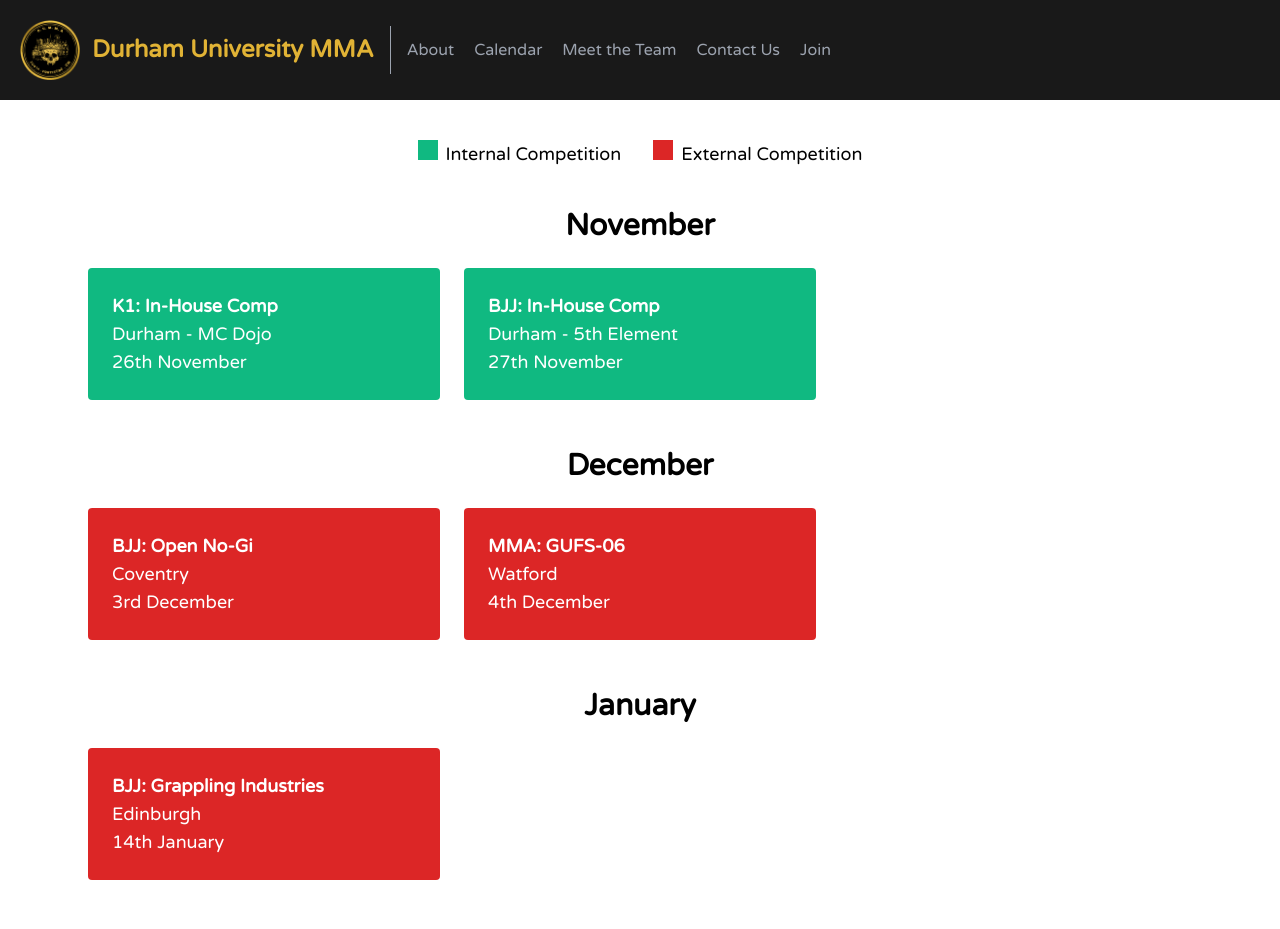
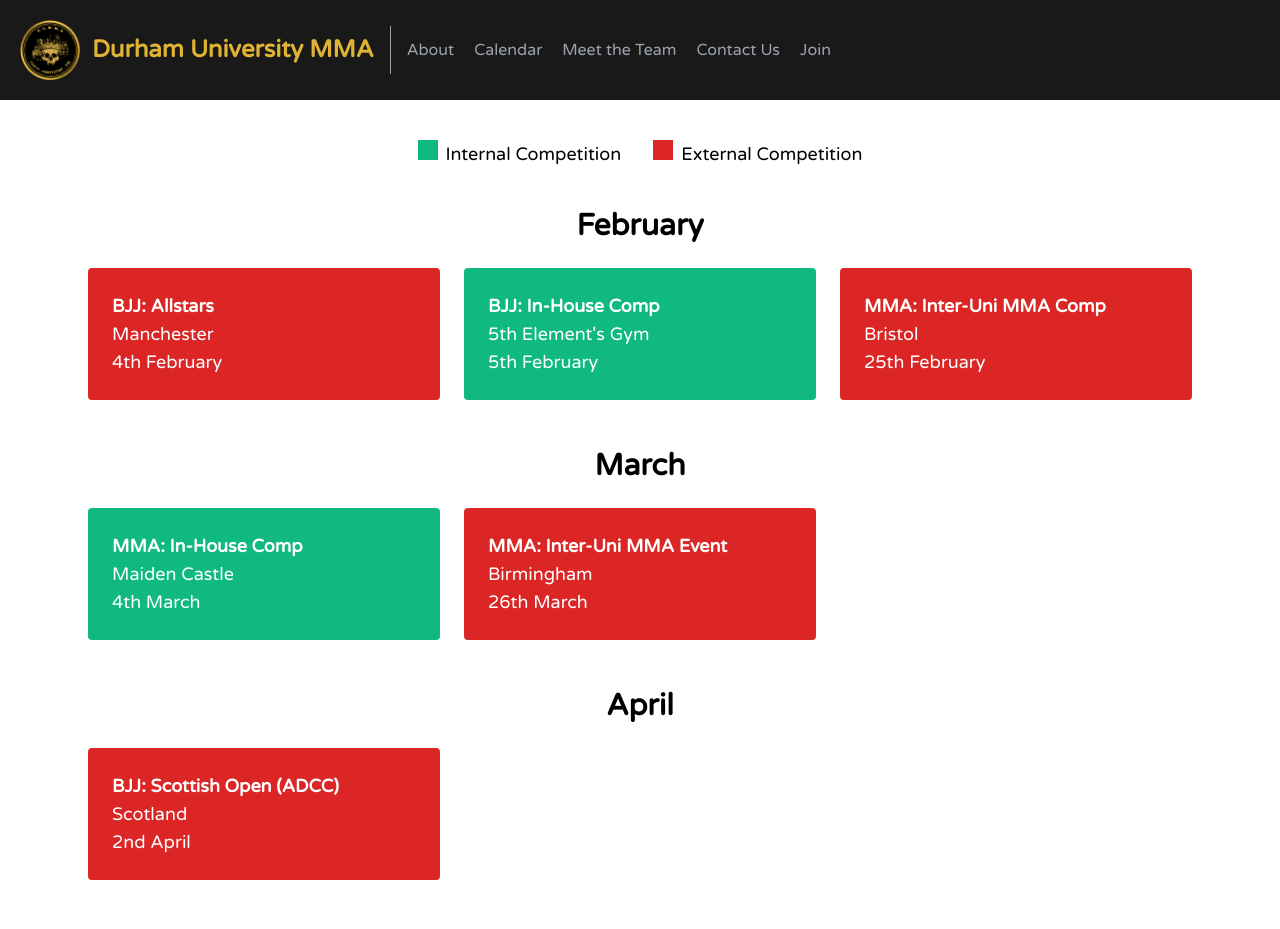
Before and after one commit to loukel/dumma, a React (Create React App) app: page /calendar in a window 1280 px wide. Shown: the top 929 px of the page. Built offline with nearby package versions, Linux system fonts and the light colour scheme; no server answers.

Commit message:
Updated calender

```diff
--- a/src/features/calendar/Calendar.js
+++ b/src/features/calendar/Calendar.js
@@ -8,36 +8,11 @@
         <div className='p-4 flex justify-center text-lg'><div className='bg-red-600 mr-2' style={{ width: '20px', height: '20px'}}></div>External Competition</div>
       </div>
       <div className='p-6'>
-        <h1 className='text-3xl font-bold text-center mb-6'>November</h1>
-        <section className='text-gray-800'>
-          <div className='grid 2xl:grid-cols-4 lg:grid-cols-3 md:grid-cols-2 gap-6'>
-            <CalendarCard colour={'bg-green-500'} title={'K1: In-House Comp'} location={'Durham - MC Dojo'} date={'26th November'}/>
-            <CalendarCard colour={'bg-green-500'} title={'BJJ: In-House Comp'} location={'Durham - 5th Element'} date={'27th November'}/>
-          </div>
-        </section>
-      </div>
-      <div className='p-6'>
-        <h1 className='text-3xl font-bold text-center mb-6'>December</h1>
-        <section className='text-gray-800'>
-          <div className='grid 2xl:grid-cols-4 lg:grid-cols-3 md:grid-cols-2 gap-6'>
-            <CalendarCard colour={'bg-red-600'} title={'BJJ: Open No-Gi'} location='Coventry' date={'3rd December'}/>
-            <CalendarCard colour={'bg-red-600'} title={'MMA: GUFS-06'} location='Watford' date={'4th December'}/>
-          </div>
-        </section>
-      </div>
-      <div className='p-6'>
-        <h1 className='text-3xl font-bold text-center mb-6'>January</h1>
-        <section className='text-gray-800'>
-          <div className='grid 2xl:grid-cols-4 lg:grid-cols-3 md:grid-cols-2 gap-6'>
-            <CalendarCard colour={'bg-red-600'} title={'BJJ: Grappling Industries'} location='Edinburgh' date={'14th January'}/>
-          </div>
-        </section>
-      </div>
-      <div className='p-6'>
         <h1 className='text-3xl font-bold text-center mb-6'>February</h1>
         <section className='text-gray-800'>
           <div className='grid 2xl:grid-cols-4 lg:grid-cols-3 md:grid-cols-2 gap-6'>
             <CalendarCard colour={'bg-red-600'} title={'BJJ: Allstars'} location='Manchester' date={'4th February'}/>
+            <CalendarCard colour={'bg-green-500'} title={'BJJ: In-House Comp'} location="5th Element's Gym" date={'5th February'}/>
             <CalendarCard colour={'bg-red-600'} title='MMA: Inter-Uni MMA Comp' location='Bristol' date={'25th February'}/>
           </div>
         </section>
@@ -46,7 +21,16 @@
         <h1 className='text-3xl font-bold text-center mb-6'>March</h1>
         <section className='text-gray-800'>
           <div className='grid 2xl:grid-cols-4 lg:grid-cols-3 md:grid-cols-2 gap-6'>
+          <CalendarCard colour={'bg-green-500'} title={'MMA: In-House Comp'} location='Maiden Castle' date={'4th March'}/>
             <CalendarCard colour={'bg-red-600'} title={'MMA: Inter-Uni MMA Event'} location='Birmingham' date={'26th March'}/>
+          </div>
+        </section>
+      </div>
+      <div className='p-6'>
+        <h1 className='text-3xl font-bold text-center mb-6'>April</h1>
+        <section className='text-gray-800'>
+          <div className='grid 2xl:grid-cols-4 lg:grid-cols-3 md:grid-cols-2 gap-6'>
+            <CalendarCard colour={'bg-red-600'} title={'BJJ: Scottish Open (ADCC)'} location='Scotland' date={'2nd April'}/>
           </div>
         </section>
       </div>
```
